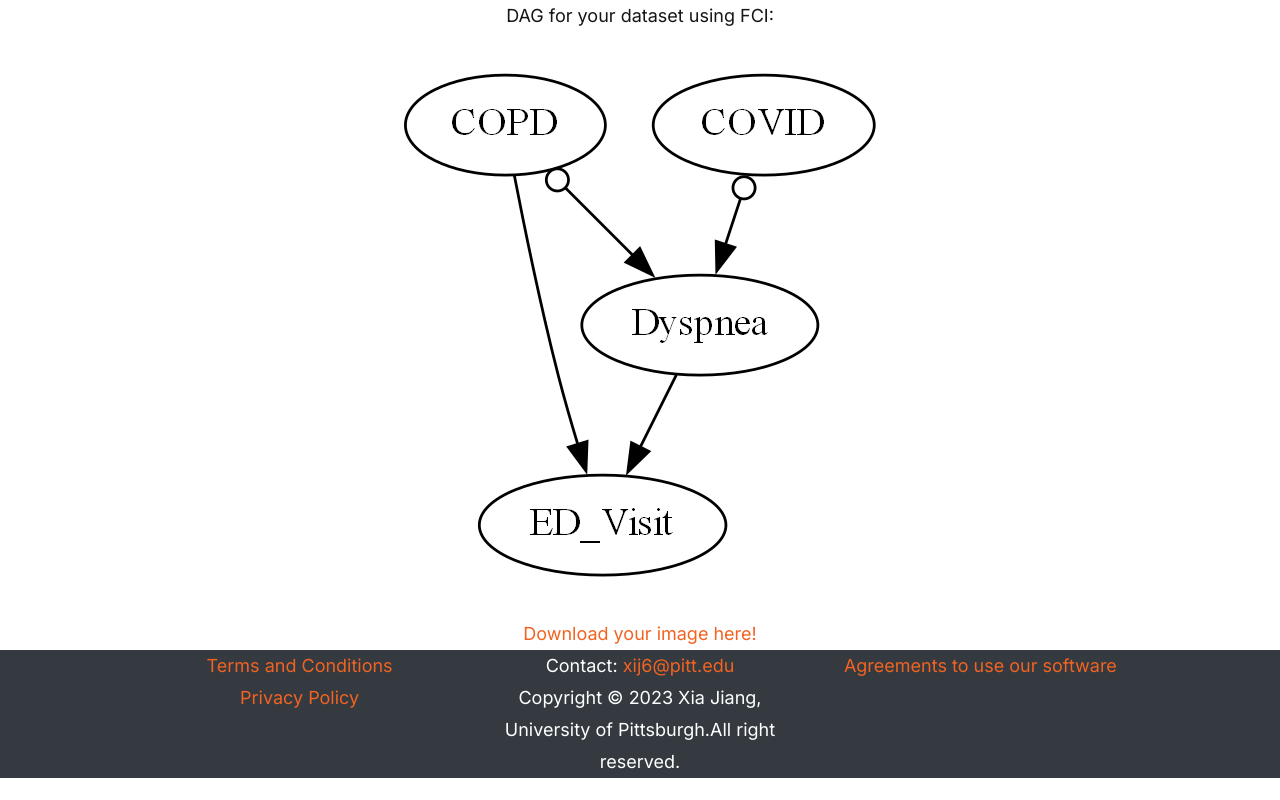
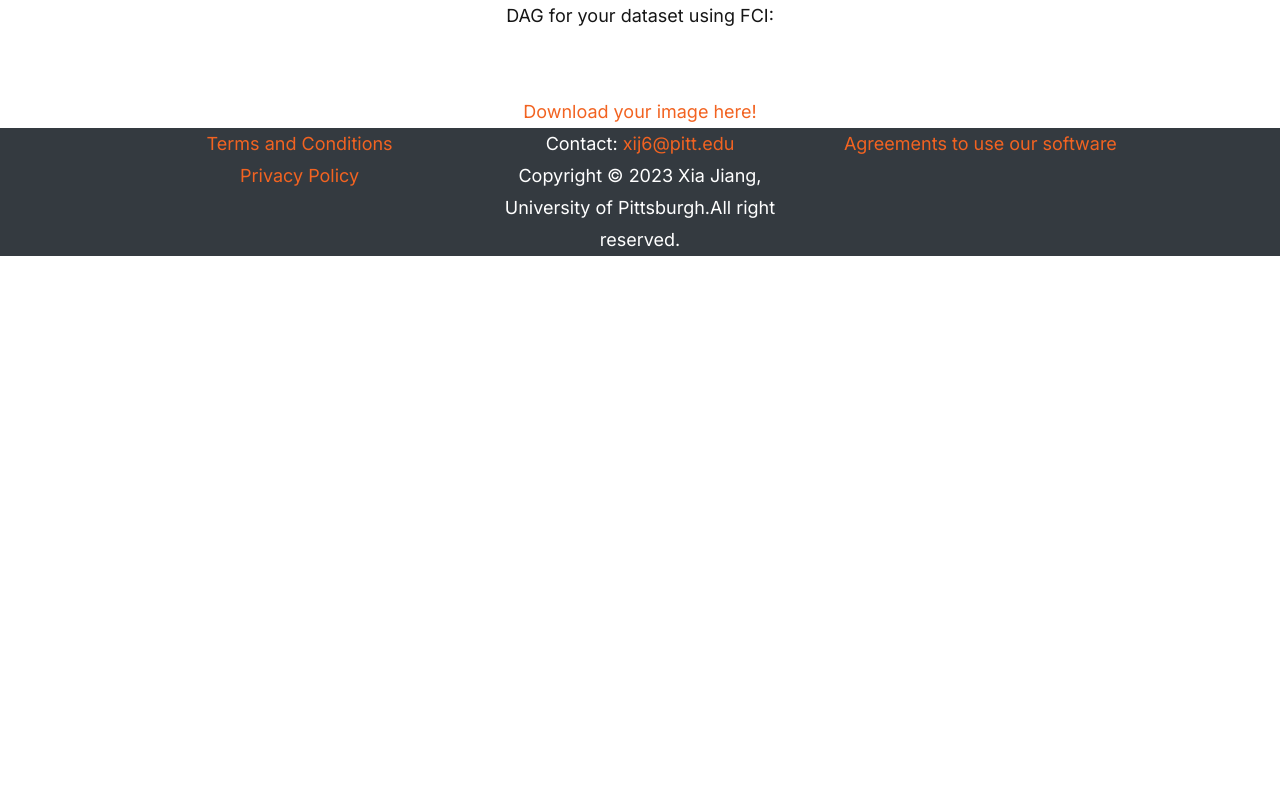
Before and after one commit to XiaJiang-2/iMedCausal, a Flask app: template templates/FCI_Output.html in a window 1280 px wide. Run offline with Flask 3, Linux system fonts and the light colour scheme; the template is opened without the code that fills it, so the values that code supplies are empty.

Commit message:
Removed photo output for test

```diff
--- a/templates/FCI_Output.html
+++ b/templates/FCI_Output.html
@@ -7,7 +7,7 @@
 {% block body %}
     <div id="body">
         <p>DAG for your dataset using FCI:</p>
-        <img class="img" alt="FCI_DAG" src="/static/images/FCI_Output.png"/>
+        <!-- <img class="img" alt="FCI_DAG" src="/static/images/FCI_Output.png"/> -->
         <br/>
         <a href="/static/images/FCI_Output.png" download>Download your image here!</a>
     </div>
```
